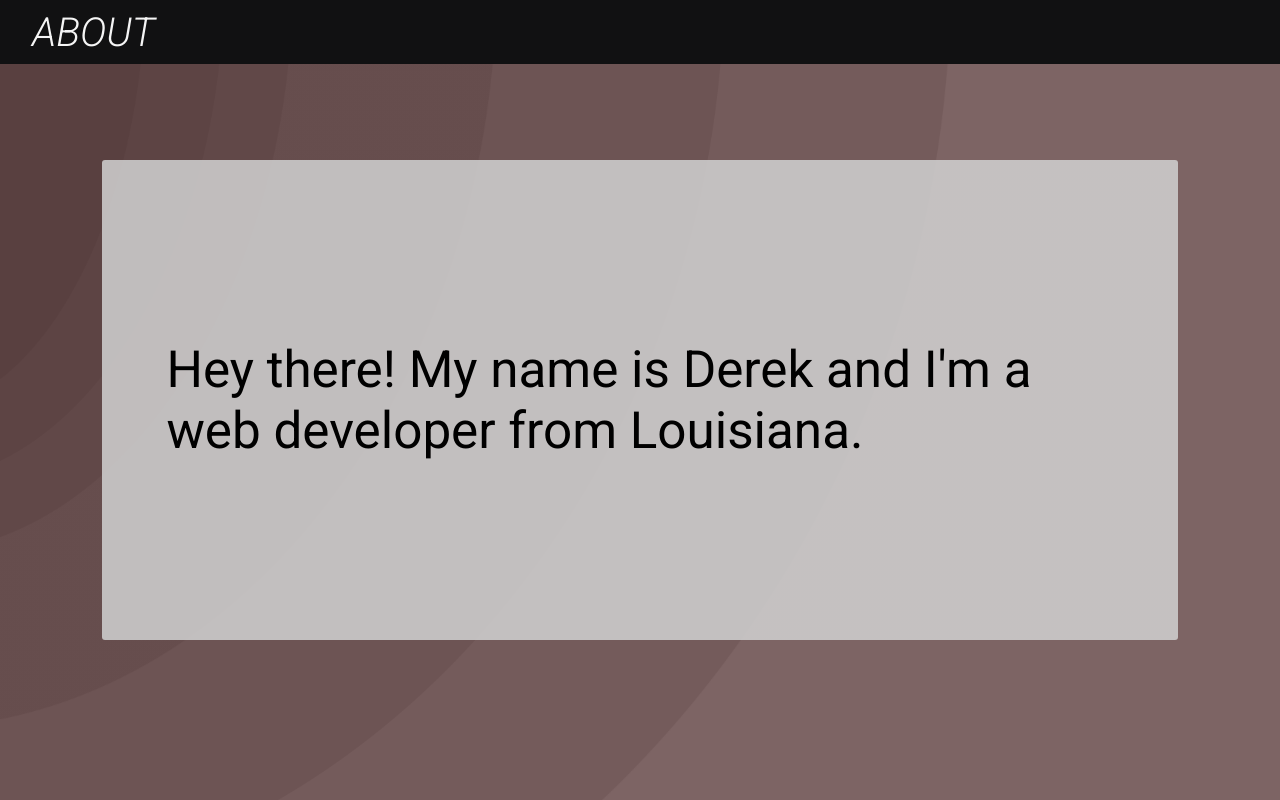
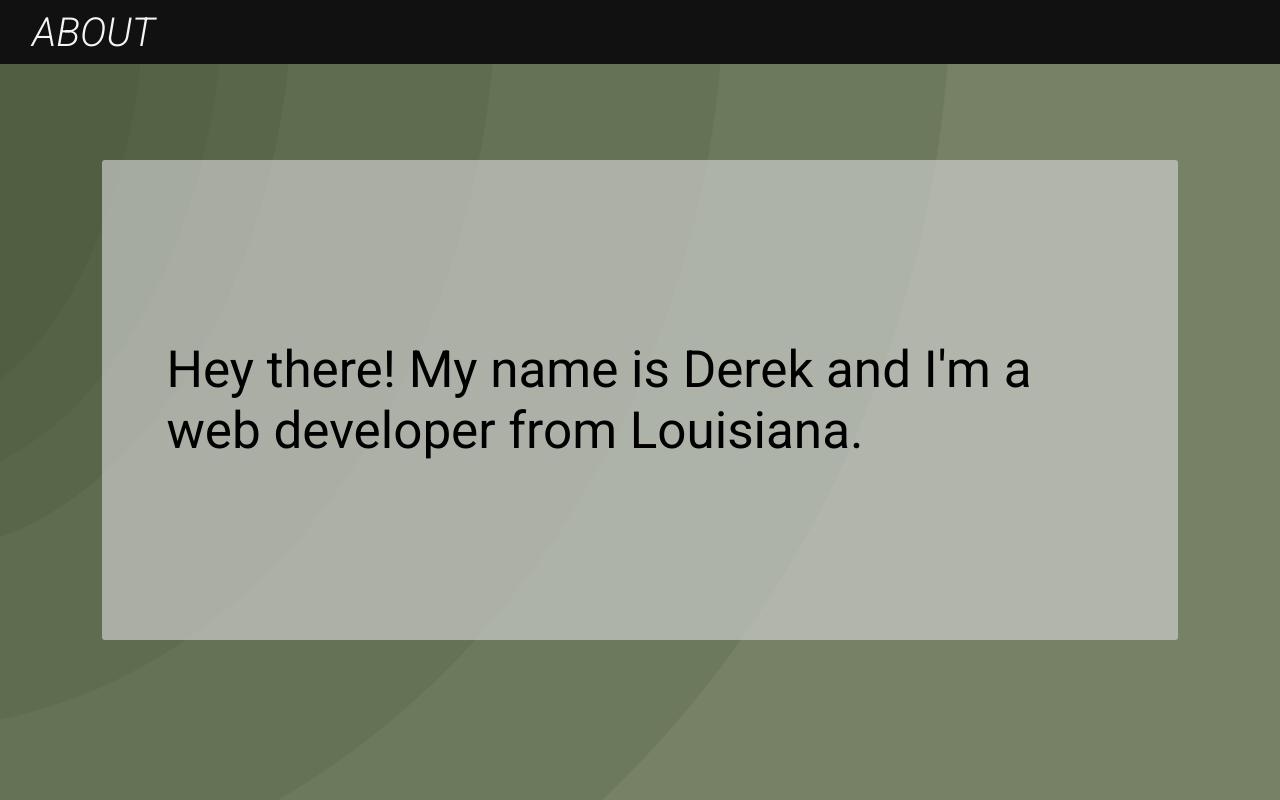
Before and after one commit to chuck517/portfolio, a Next.js app: page / in a window 1280 px wide. Built offline with nearby package versions, Linux system fonts and the light colour scheme.

Commit message:
update: minor style changes and title/meta data added

```diff
--- a/components/Section.tsx
+++ b/components/Section.tsx
@@ -5,13 +5,13 @@ const Section = ({ section }: any) => {
   let sectionColor;
   switch (section.id) {
     case 0:
-      sectionColor = '#ff000055';
+      sectionColor = '#8ff80055';
       break;
     case 1:
-      sectionColor = '#00ff0055';
+      sectionColor = '#008ff855';
       break;
     case 2:
-      sectionColor = '#0000ff55';
+      sectionColor = '#f8008f55';
       break;
     default:
       sectionColor = '#ffffff44';
--- a/pages/index.tsx
+++ b/pages/index.tsx
@@ -1,4 +1,5 @@
 import type { NextPage } from 'next';
+import Head from 'next/head';
 import Nav from '../components/Nav';
 import ProfilePic from '../components/ProfilePic';
 import Section from '../components/Section'
@@ -8,6 +9,12 @@ const Home: NextPage = () => {
 
   return (
     <div>
+      <Head>
+        <title>Derek&apos;s Portfolio</title>
+        <meta name="description" content="Derek's Web Development Portfolio and Showcase" />
+        <meta name="keywords" content="portfolio, web development, web design, programming" />
+        <meta name="viewport" content="width=device-width, initial-scale=1.0" />
+      </Head>
       <ProfilePic />
       {/* <Nav /> */}
       {
--- a/styles/Section.module.css
+++ b/styles/Section.module.css
@@ -31,14 +31,14 @@
   background-position: center;
   background-size: cover;
   background-attachment: fixed;
-  filter: saturate(0.75);
+  filter: saturate(0.85);
 }
 
 .cardText {
   padding: 0 5vw;
   display: flex;
   align-items: center;
-  background: #d0d0d0dd;
+  background: #d0d0d0aa;
   border-radius: 3px;
   width: auto;
   height: 60vh;
```
